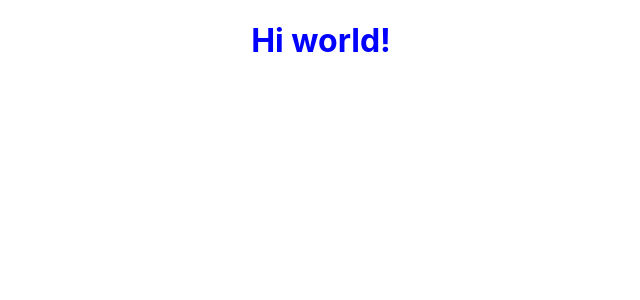
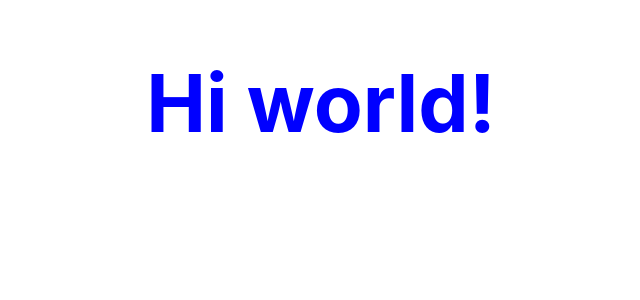
Before and after one commit to fragaLY/reactjs-training-theory, a React (Create React App) app in the folder react-theory/: page / in a window 1280 px wide. Shown: the top 300 px of the page, without its empty margins (319-959 px from the left). Built offline with nearby package versions, Linux system fonts and the light colour scheme.

Commit message:
Chapter 2: Lesson 3
Inline styles.

```diff
--- a/react-theory/src/App.js
+++ b/react-theory/src/App.js
@@ -9,7 +9,7 @@ class App extends Component {
 
         return (
             <div style={divStyle}>
-                <h1 style={{color: 'blue'}}>Hi world!</h1>
+                <h1 style={{color: 'blue', fontSize: '5em'}}>Hi world!</h1>
             </div>
         )
     }
```
